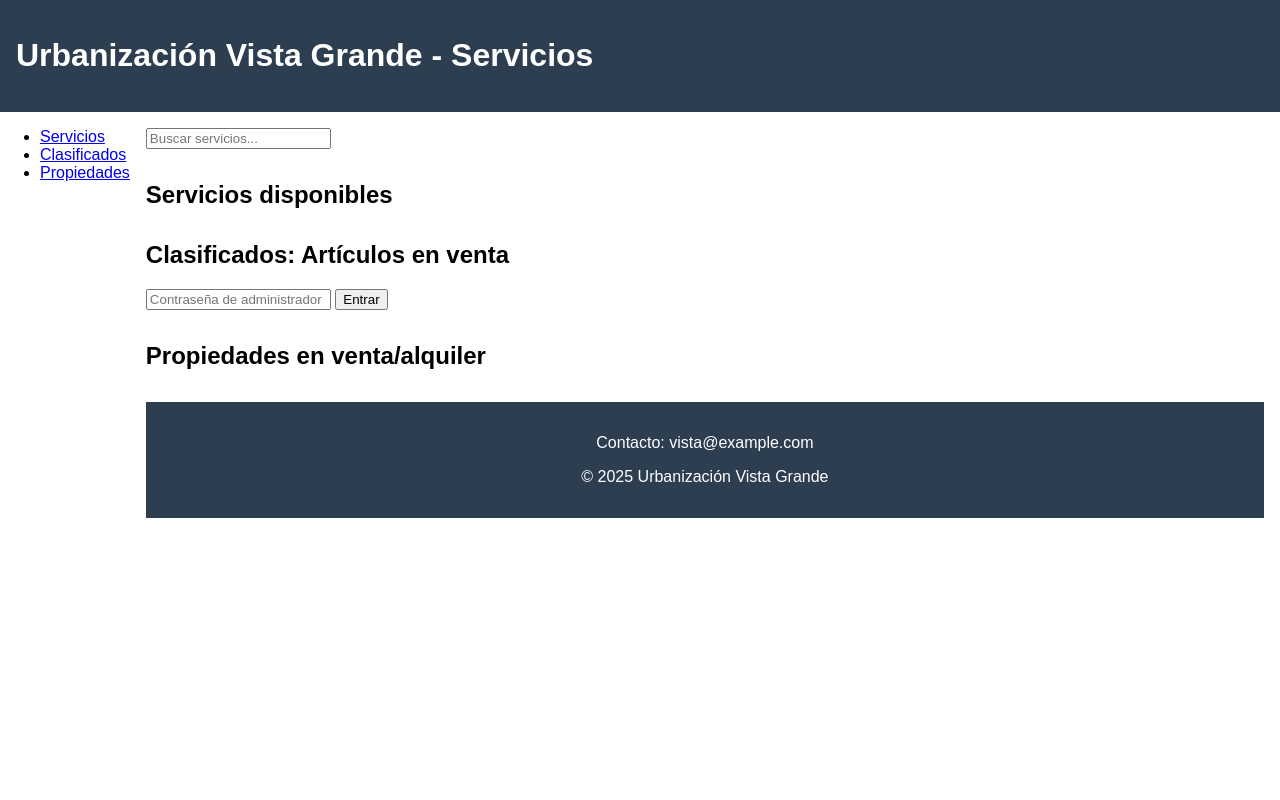
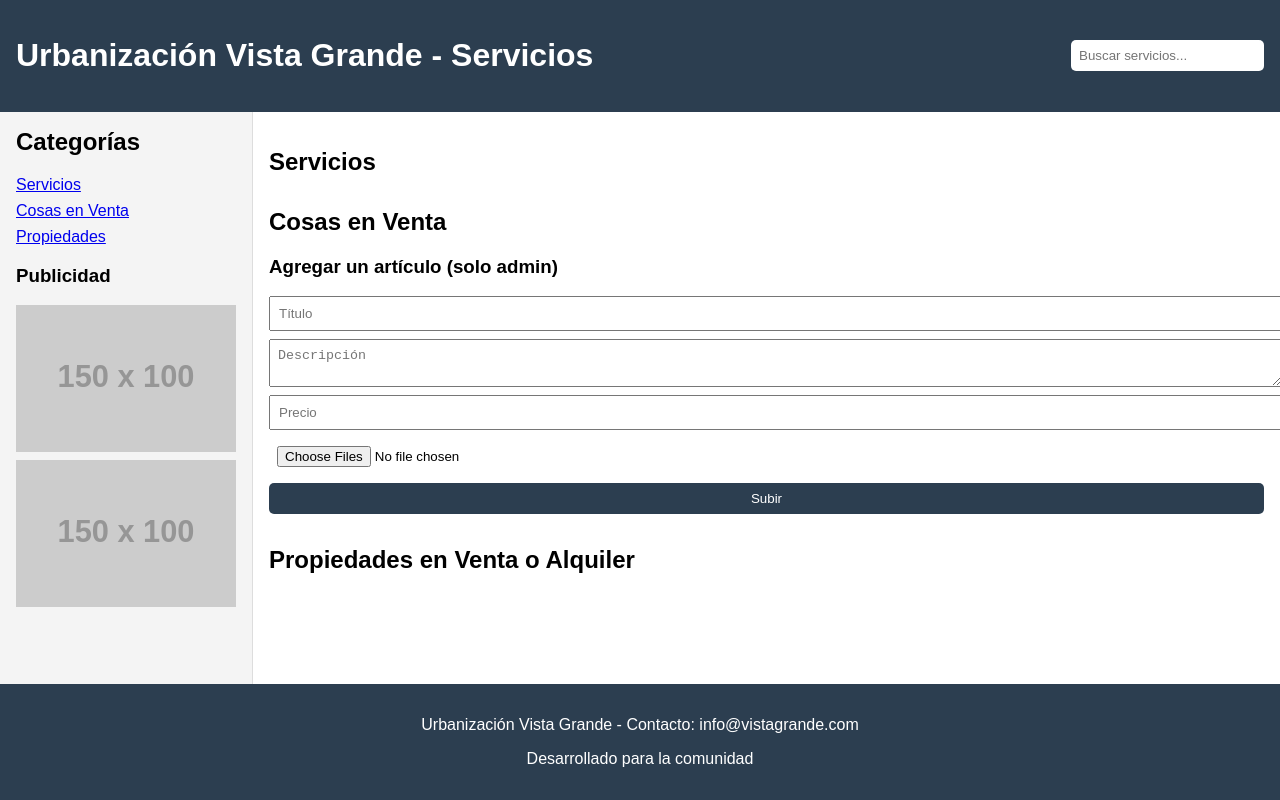
Before and after one commit to Energia24-7/vistagrande, a plain HTML site: page index.html in a window 1280 px wide. Drawn offline with Linux system fonts and the light colour scheme; no server answers; placeholder pictures from the web are drawn by us.

Commit message:
Update index.html

```diff
--- a/index.html
+++ b/index.html
@@ -1,63 +1,65 @@
 <!DOCTYPE html>
-<html lang="es">
+<html lang="en">
 <head>
-  <meta charset="UTF-8" />
-  <meta name="viewport" content="width=device-width, initial-scale=1.0"/>
+  <meta charset="UTF-8">
   <title>Urbanización Vista Grande - Servicios</title>
-  <link rel="stylesheet" href="styles.css" />
-  <script src="https://unpkg.com/tabletop@1.6.0/src/tabletop.min.js"></script>
+  <link rel="stylesheet" href="styles.css">
 </head>
 <body>
   <header>
     <h1>Urbanización Vista Grande - Servicios</h1>
+    <input type="text" id="searchInput" placeholder="Buscar servicios...">
   </header>
 
   <div class="container">
-    <nav class="sidebar">
+    <!-- Sidebar -->
+    <aside>
+      <h2>Categorías</h2>
       <ul>
-        <li><a href="#services-section">Servicios</a></li>
-        <li><a href="#things-sale">Clasificados</a></li>
+        <li><a href="#services">Servicios</a></li>
+        <li><a href="#sales">Cosas en Venta</a></li>
         <li><a href="#properties">Propiedades</a></li>
       </ul>
-    </nav>
+      <div class="ads">
+        <h3>Publicidad</h3>
+        <img src="https://via.placeholder.com/150x100" alt="Ad 1">
+        <img src="https://via.placeholder.com/150x100" alt="Ad 2">
+      </div>
+    </aside>
 
+    <!-- Main Content -->
     <main>
-      <section id="search-section">
-        <input type="text" id="searchInput" placeholder="Buscar servicios...">
+      <section id="services">
+        <h2>Servicios</h2>
+        <div id="services-list"></div>
       </section>
 
-      <section id="services-section">
-        <h2>Servicios disponibles</h2>
-        <div id="services-container"></div>
-      </section>
+      <section id="sales">
+        <h2>Cosas en Venta</h2>
+        <div id="sales-list"></div>
 
-      <section id="things-sale">
-        <h2>Clasificados: Artículos en venta</h2>
-        <div id="sale-gallery"></div>
-
-        <div id="admin-login">
-          <input type="password" id="admin-pass" placeholder="Contraseña de administrador">
-          <button onclick="validateAdmin()">Entrar</button>
-        </div>
-
-        <form id="sale-form" style="display:none;">
-          <input type="text" placeholder="Descripción" required />
-          <input type="file" accept="image/*" multiple required />
+        <!-- Admin Upload Form -->
+        <h3>Agregar un artículo (solo admin)</h3>
+        <form id="sale-form">
+          <input type="text" id="sale-title" placeholder="Título" required>
+          <textarea id="sale-description" placeholder="Descripción" required></textarea>
+          <input type="text" id="sale-price" placeholder="Precio" required>
+          <input type="file" id="sale-photos" accept="image/*" multiple>
           <button type="submit">Subir</button>
         </form>
       </section>
 
       <section id="properties">
-        <h2>Propiedades en venta/alquiler</h2>
-        <div id="properties-container"></div>
+        <h2>Propiedades en Venta o Alquiler</h2>
+        <div id="properties-list"></div>
       </section>
-
-      <footer>
-        <p>Contacto: vista@example.com</p>
-        <p>© 2025 Urbanización Vista Grande</p>
-      </footer>
     </main>
   </div>
+
+  <footer>
+    <p>Urbanización Vista Grande - Contacto: info@vistagrande.com</p>
+    <p>Desarrollado para la comunidad</p>
+  </footer>
 
   <script src="script.js"></script>
 </body>
```
